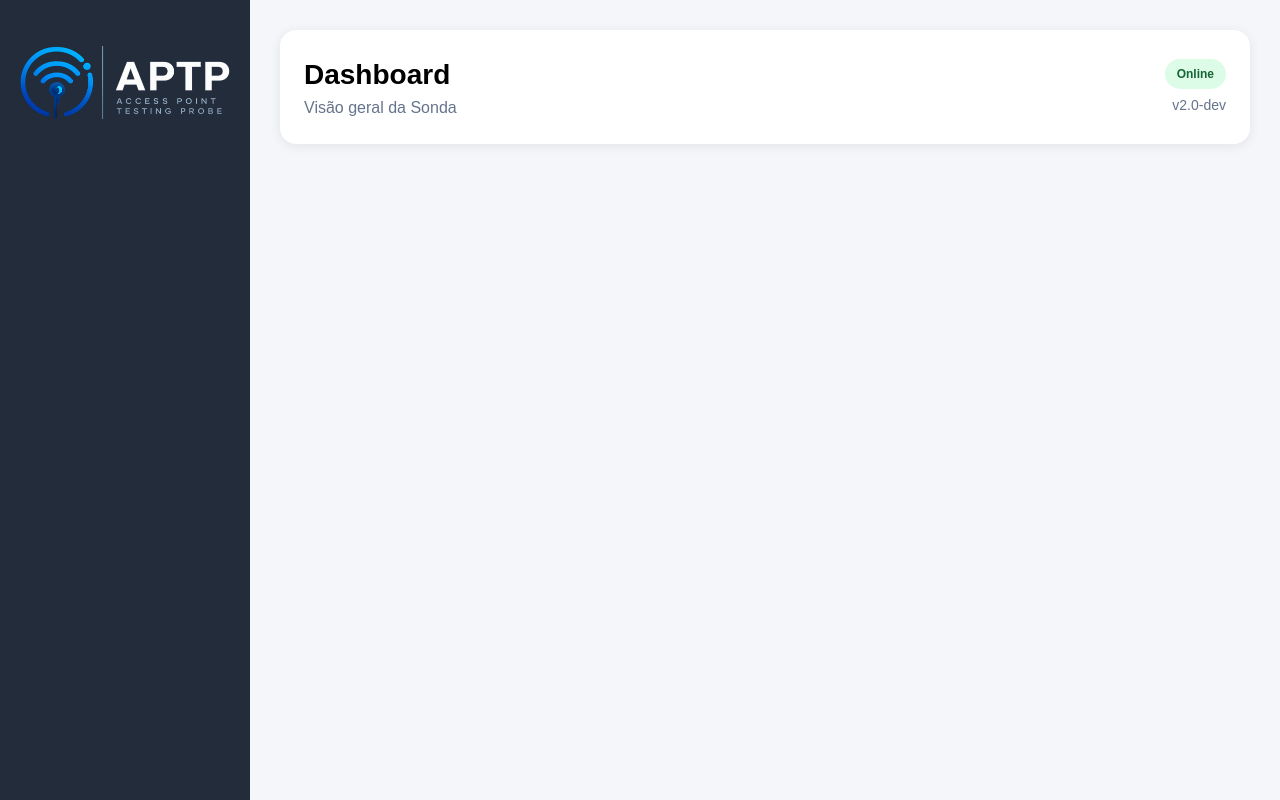
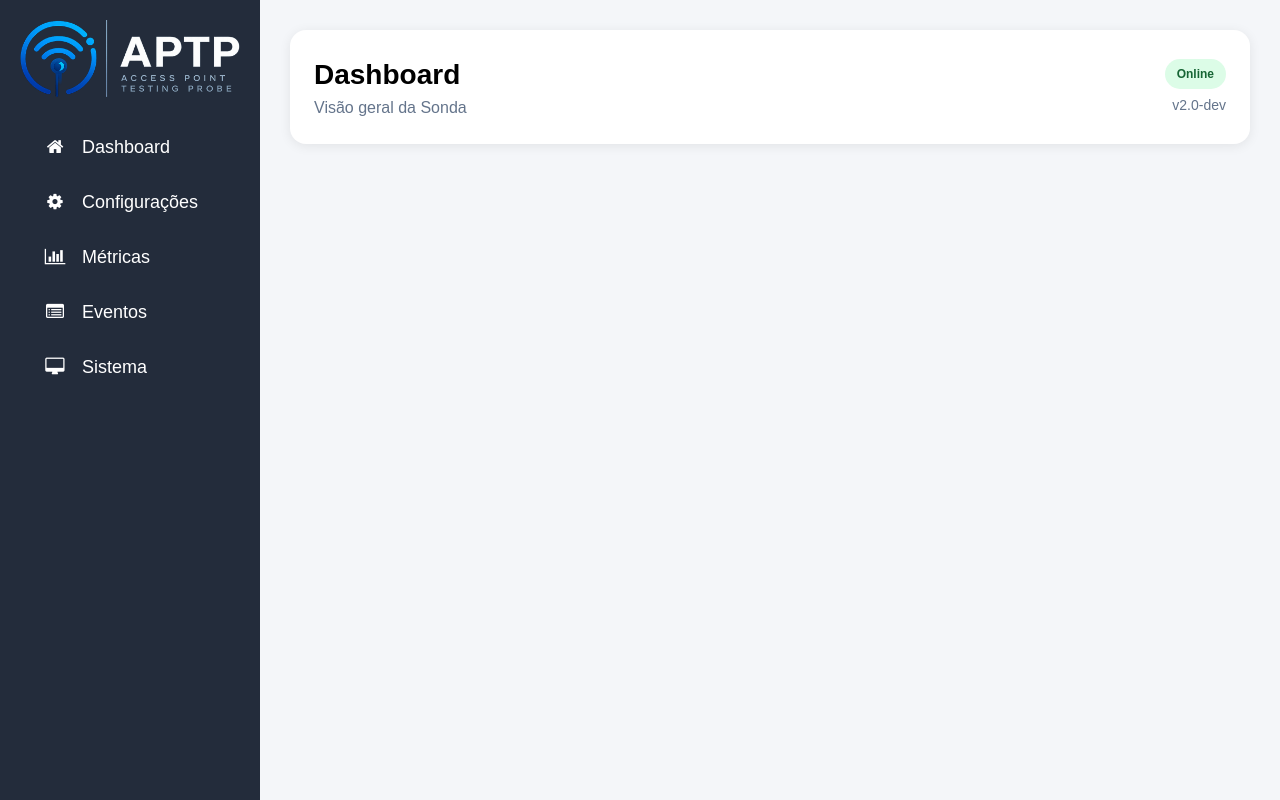
Before and after one commit to carloshorajr/sonda, a Flask app: page / in a window 1280 px wide. Run offline with Flask 3, Linux system fonts and the light colour scheme; style sheets or scripts are compiled from the project's sources.

Commit message:
refactor sidebar

```diff
--- a/frontend/static/css/sidebar-v2.css
+++ b/frontend/static/css/sidebar-v2.css
@@ -1,6 +1,6 @@
 .sidebar{
     position:fixed;
-    width:250px;
+    width:260px;
     height:100vh;
     background:#232c3b;
     z-index:1000;
@@ -8,21 +8,52 @@
 
 .sidebar-header{
     display:flex;
-    justify-content:center;
+    justify-content:flex-start;
     align-items:flex-start;
-    padding-top:26px;
+    padding:0px;
 }
 
 .sidebar-logo{
     display:block;
-    width:210px;
+    width:100%;
     height:auto;
 }
 
 .sidebar-logo-wrap{
-    width:210px;
+    width:100%;
 }
 
 .content{
-    margin-left:250px;
+    margin-left:260px;
 }
+
+.sidebar-menu{
+    display:flex;
+    flex-direction:column;
+    margin-top:22px;
+}
+
+.menu-item{
+    display:flex;
+    align-items:center;
+    gap:16px;
+    padding:14px 24px;
+    color:#ffffff;
+    text-decoration:none;
+    font-size:18px;
+    transition:.2s;
+}
+
+.menu-item:hover{
+    background:rgba(255,255,255,.06);
+}
+
+.menu-item i{
+    width:22px;
+    text-align:center;
+    font-size:18px;
+}
+
+.menu-item span{
+    white-space:nowrap;
+}
--- a/frontend/templates/base.html
+++ b/frontend/templates/base.html
@@ -33,6 +33,35 @@
             </div>
 
         </div>
+
+        <nav class="sidebar-menu">
+
+            <a href="{{ url_for('dashboard.dashboard') }}" class="menu-item">
+                <i class="fa fa-home"></i>
+                <span>Dashboard</span>
+            </a>
+
+            <a href="{{ url_for('settings.settings') }}" class="menu-item">
+                <i class="fa fa-cog"></i>
+                <span>Configurações</span>
+            </a>
+
+            <a href="{{ url_for('metrics.metrics') }}" class="menu-item">
+                <i class="fa fa-bar-chart"></i>
+                <span>Métricas</span>
+            </a>
+
+            <a href="{{ url_for('events.events') }}" class="menu-item">
+                <i class="fa fa-list-alt"></i>
+                <span>Eventos</span>
+            </a>
+
+            <a href="{{ url_for('system.system') }}" class="menu-item">
+                <i class="fa fa-desktop"></i>
+                <span>Sistema</span>
+            </a>
+
+        </nav>
 
     </aside>
 
```
